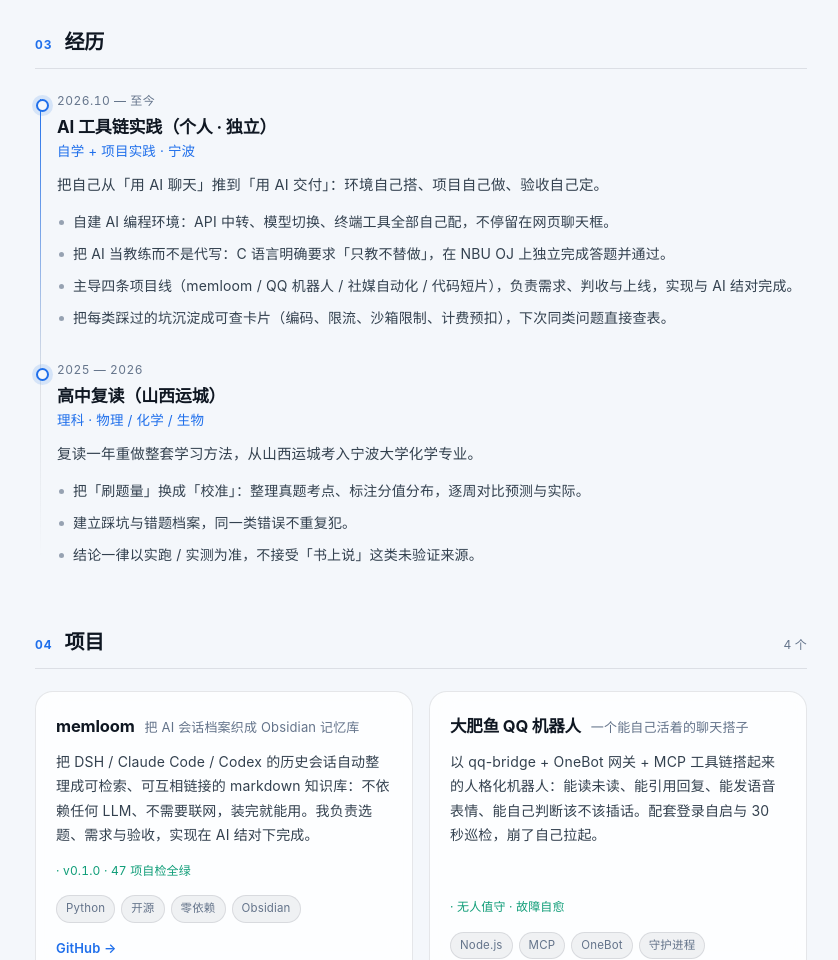
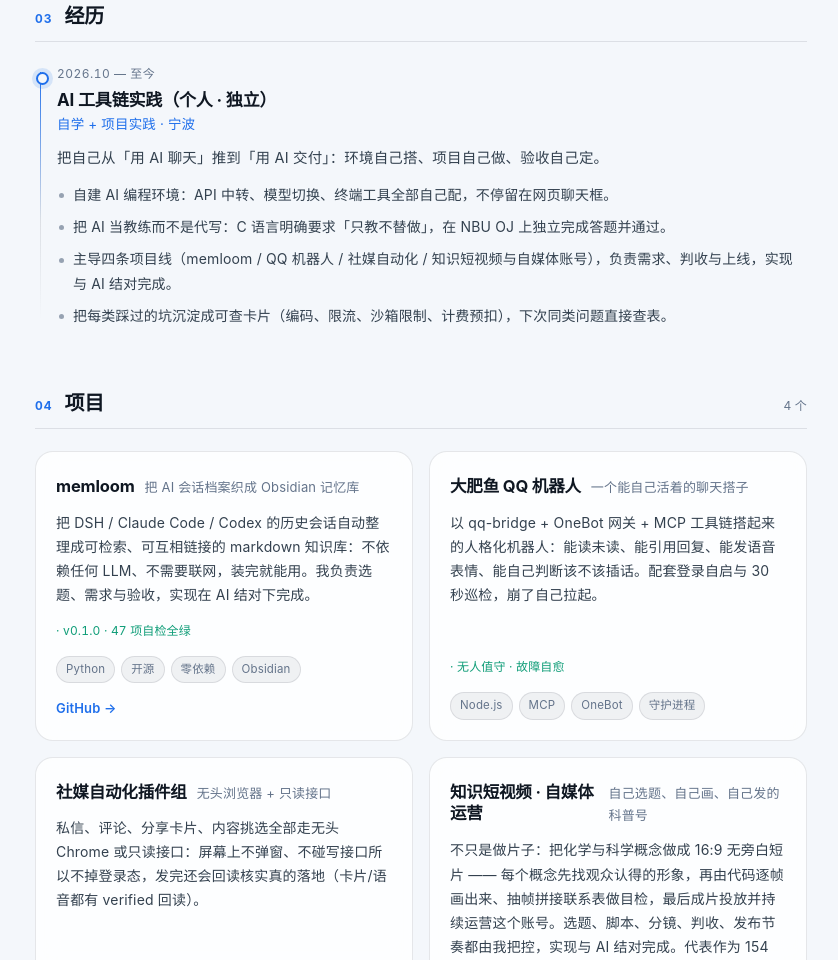
Before and after one commit to 1393489/resume, a plain HTML site: page index.html in a window 1280 px wide. Shown: the part 1840-2800 px from the top of the page, without its empty margins (395-1233 px from the left). Drawn offline with Linux system fonts and the light colour scheme.

Commit message:
按本人要求精简：去自我管理块与复读经历，驾照改为已取得，知识短视频升级为自媒体运营

```diff
--- a/assets/styles.css
+++ b/assets/styles.css
@@ -537,7 +537,8 @@ main { min-width: 0; }
 .card-link:hover { text-decoration: underline; text-underline-offset: 3px; }
 
 /* ---------- 教育 / 其他 ---------- */
-.extras { display: grid; grid-template-columns: repeat(3, minmax(0, 1fr)); gap: 16px; }
+/* auto-fit：块数变了也自动铺满，不会右边空一格 */
+.extras { display: grid; grid-template-columns: repeat(auto-fit, minmax(220px, 1fr)); gap: 16px; }
 .block {
   padding: 18px;
   border: 1px solid var(--stroke);
@@ -721,7 +722,7 @@ body.show-ph .stat.ph { box-shadow: inset 0 0 0 2px color-mix(in srgb, var(--acc
   .projects { grid-template-columns: 1fr 1fr; gap: 8pt; }
   .card, .block { box-shadow: none; background: #fff; border-color: #ccc; padding: 9pt; }
   .card:hover { transform: none; box-shadow: none; }
-  .extras { grid-template-columns: repeat(3, 1fr); gap: 8pt; }
+  .extras { grid-template-columns: repeat(auto-fit, minmax(200px, 1fr)); gap: 8pt; }
   .fill { width: var(--v, 0%) !important; background: #333 !important; }
   .track { background: #e5e5e5; }
   a { color: #111 !important; }
--- a/data/resume.js
+++ b/data/resume.js
@@ -42,7 +42,7 @@ window.RESUME = {
 
   about: [
     '我是尉城源（Kirito），宁波大学材料科学与化学工程学院化学专业 2026 级本科生。比起「学过什么」，我更在意「能不能自己把一件事跑通」。',
-    '高中复读了一年，那一年最大的收获不是分数，是学习方法的替换：不背没验证过的结论，先笔算预测、再实跑对照 —— 第 3 周的 C 语言预测表做到 14/14 一致，就是这么练出来的。这套方法现在被我拿去学编程、装机器、管训练。',
+    '我的习惯是不背没验证过的结论：先笔算预测、再实跑对照 —— C 语言第 3 周的预测表做到 14/14 一致，就是这么练出来的。这套方法现在被我拿去学编程、装机器、管训练。',
     'AI 上我不停在聊天框：自己配 API 中转和模型切换、把终端环境搭起来，让它进到编程、系统维护、决策这些真实流程里；同时保留核验习惯 —— 要求区分「已确认事实」和「待推测」，不接受模糊话术。'
   ],
 
@@ -94,19 +94,8 @@ window.RESUME = {
       points: [
         '自建 AI 编程环境：API 中转、模型切换、终端工具全部自己配，不停留在网页聊天框。',
         '把 AI 当教练而不是代写：C 语言明确要求「只教不替做」，在 NBU OJ 上独立完成答题并通过。',
-        '主导四条项目线（memloom / QQ 机器人 / 社媒自动化 / 代码短片），负责需求、判收与上线，实现与 AI 结对完成。',
+        '主导四条项目线（memloom / QQ 机器人 / 社媒自动化 / 知识短视频与自媒体账号），负责需求、判收与上线，实现与 AI 结对完成。',
         '把每类踩过的坑沉淀成可查卡片（编码、限流、沙箱限制、计费预扣），下次同类问题直接查表。'
-      ]
-    },
-    {
-      time: '2025 — 2026',
-      title: '高中复读（山西运城）',
-      org: '理科 · 物理 / 化学 / 生物',
-      summary: '复读一年重做整套学习方法，从山西运城考入宁波大学化学专业。',
-      points: [
-        '把「刷题量」换成「校准」：整理真题考点、标注分值分布，逐周对比预测与实际。',
-        '建立踩坑与错题档案，同一类错误不重复犯。',
-        '结论一律以实跑 / 实测为准，不接受「书上说」这类未验证来源。'
       ]
     }
   ],
@@ -129,17 +118,17 @@ window.RESUME = {
     },
     {
       name: '社媒自动化插件组',
-      subtitle: '无头浏览器 + 只读接口的折中路线',
+      subtitle: '无头浏览器 + 只读接口',
       tags: ['CDP', '逆向', '风控克制'],
       desc: '私信、评论、分享卡片、内容挑选全部走无头 Chrome 或只读接口：屏幕上不弹窗、不碰写接口所以不掉登录态，发完还会回读核实真的落地（卡片/语音都有 verified 回读）。',
       metric: '发送回读核实 · 不掉登录态'
     },
     {
-      name: '代码直出知识短片',
-      subtitle: '没有旁白、没有素材库，全部由代码画出',
-      tags: ['Canvas', 'Remotion', 'ffmpeg'],
-      desc: '一条从分镜表到成片的完整管线：每个概念先找观众认得的形象，再逐帧画出来，最后抽帧拼接联系表做目检。代表作为 154 秒无旁白短片《对焦》。',
-      metric: '《对焦》154s · 16:9'
+      name: '知识短视频 · 自媒体运营',
+      subtitle: '自己选题、自己画、自己发的科普号',
+      tags: ['Canvas', 'Remotion', 'ffmpeg', '内容运营'],
+      desc: '不只是做片子：把化学与科学概念做成 16:9 无旁白短片 —— 每个概念先找观众认得的形象，再由代码逐帧画出来、抽帧拼接联系表做目检，最后成片投放并持续运营这个账号。选题、脚本、分镜、判收、发布节奏都由我把控，实现与 AI 结对完成。代表作为 154 秒无旁白短片《对焦》。',
+      metric: '《对焦》154s · 持续更新中'
     }
   ],
 
@@ -150,8 +139,7 @@ window.RESUME = {
       org: '材料科学与化学工程学院',
       points: [
         '在修：C 语言程序设计（第 1 学期，进行中）、大学英语、无机化学等基础课。',
-        '入学前完成专业路径调研：保研门槛 GPA ≥ 2.83 / 专业前 45% / 四级 425，以及浙江省化学竞赛、化工设计竞赛、挑战杯等可参与赛道。',
-        '高中：山西运城 · 理科（物化生），复读一年后考入本校。'
+        '入学前完成专业路径调研：保研门槛 GPA ≥ 2.83 / 专业前 45% / 四级 425，以及浙江省化学竞赛、化工设计竞赛、挑战杯等可参与赛道。'
       ]
     }
   ],
@@ -159,15 +147,11 @@ window.RESUME = {
   extras: [
     {
       title: '证书 · 语言',
-      items: ['驾驶证：科目三进行中', '英语：四六级备考路径调研中（暂无成绩）', '中文（母语），英文（可读技术文档）']
+      items: ['驾驶证：已取得', '英语：四六级备考路径调研中（暂无成绩）', '中文（母语），英文（可读技术文档）']
     },
     {
       title: '开源与社区',
-      items: ['memloom —— GitHub 公开发布，clone 即跑', 'GitHub：github.com/1393489', '（其他贡献 / 分享 · 待补充）']
-    },
-    {
-      title: '自我管理',
-      items: ['健身：体重 52 → 57 kg，三分化训练 + 补剂配比', '护肤：建立日常流程与成分认知', '理财：复利与定投入门，低风险偏好']
+      items: ['memloom —— GitHub 公开发布，clone 即跑', 'GitHub：github.com/1393489']
     }
   ],
 
```
